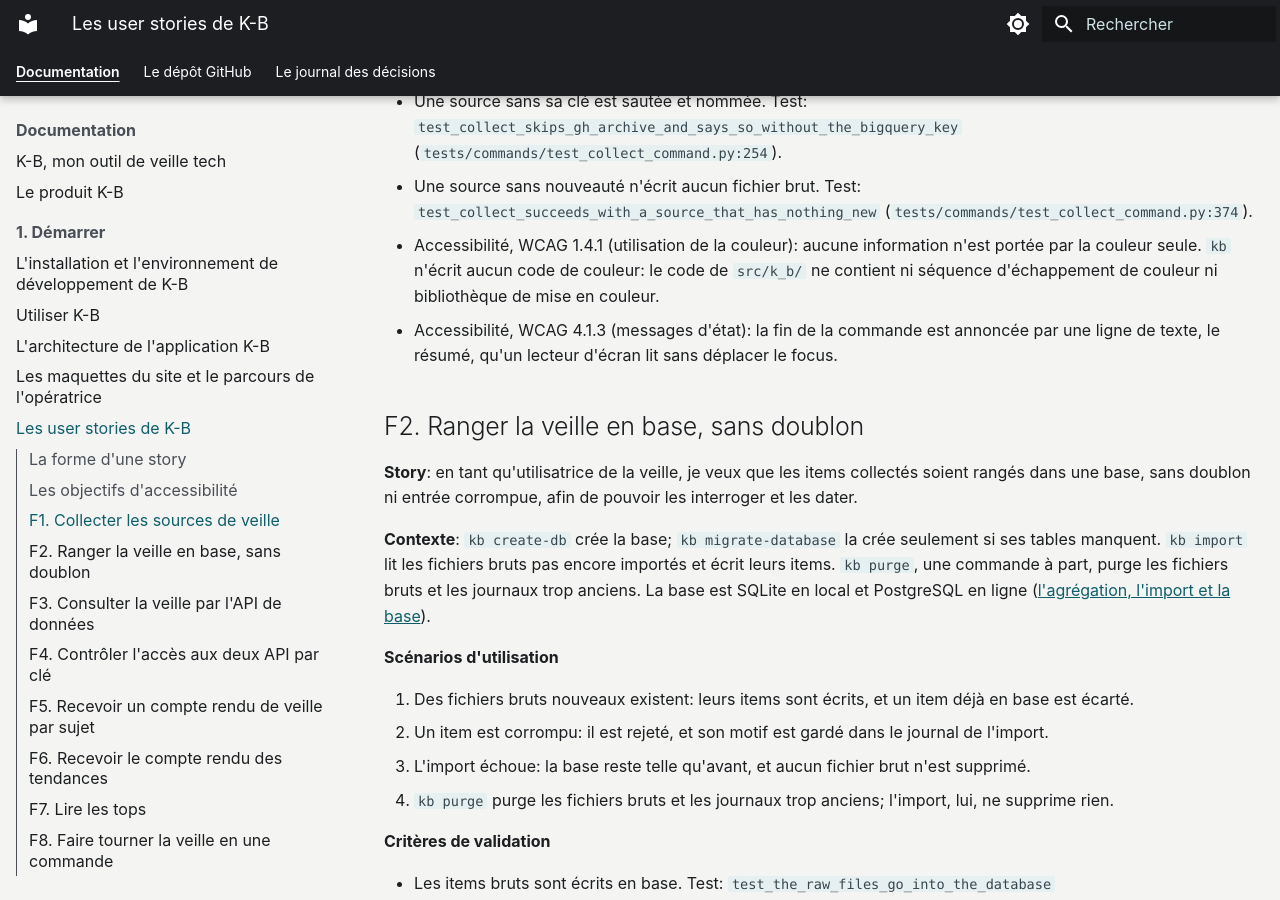
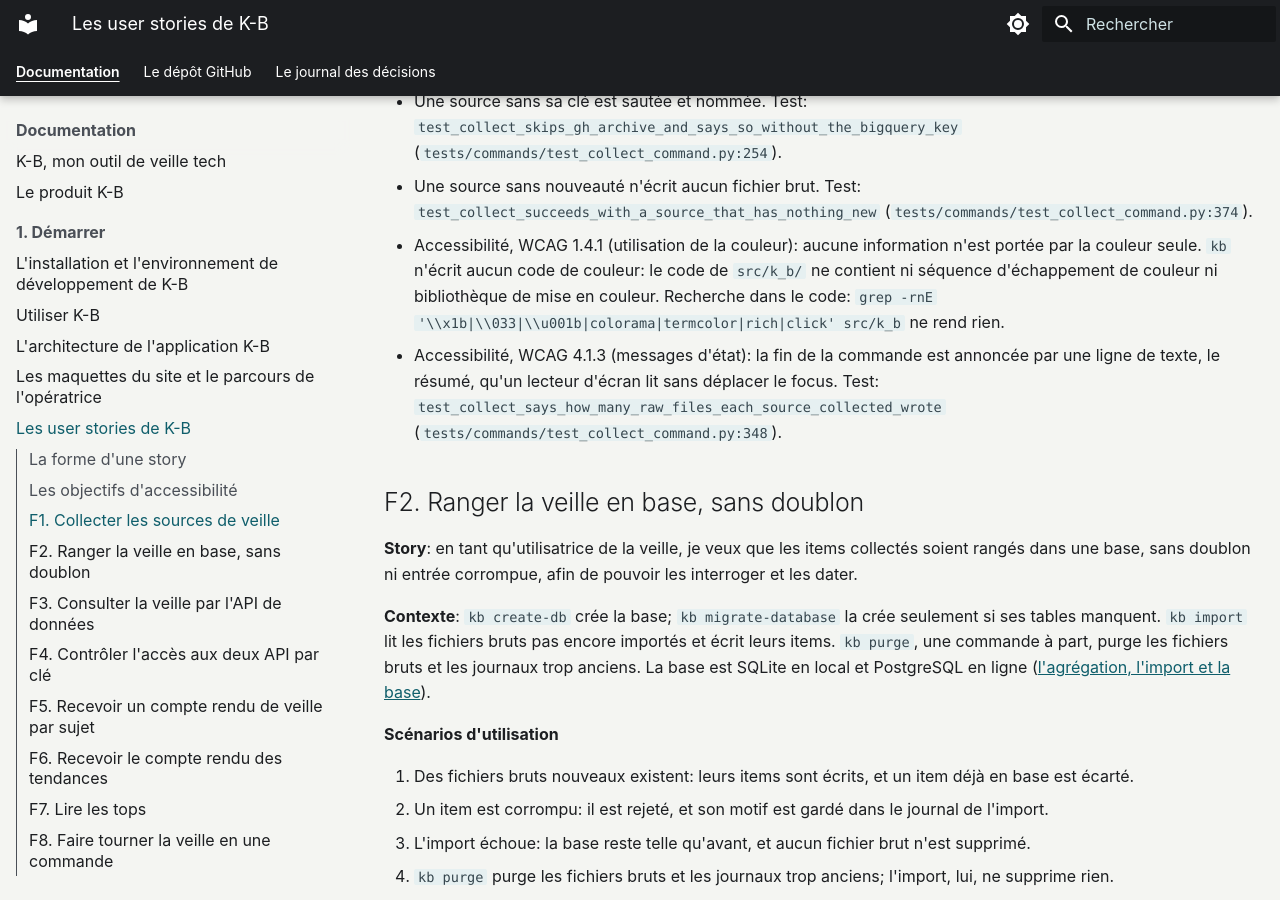
Before and after one commit to SabineLaurent/K-B, an MkDocs documentation site: the page built from documentation/user-stories.md, in a window 1280 px wide and 900 px high, scrolled down 2836 px. Built offline with MkDocs 1.6.1 and Material for MkDocs 9.7.7, drawn with Linux system fonts in a browser that asks for light colours; plug-ins that fetch from the network failed and are left out; some of the changed text lies outside the part shown.

Commit message:
docs: give F1 its proofs, the summary test for WCAG 4.1.3 and a search of the code for 1.4.1, say that a criterion comes with a test, a trial or a search of the code, and quote as q the five error messages of infra/README.md left in code (issue 705)

```diff
--- a/documentation/user-stories.md
+++ b/documentation/user-stories.md
@@ -42,9 +42,9 @@ Chaque story suit la forme <q>en tant que…, je veux…, afin de…</q>, puis d
 
 - **le contexte**: ce que fait K-B pour cette fonction, et les commandes ou les routes en jeu;
 - **les scénarios d'utilisation**: les cas que la fonction traite, y compris les cas d'erreur;
-- **les critères de validation**: ce qui doit être vrai pour que la story soit tenue, chacun avec le test automatisé
-    ou le relevé qui le vérifie. Les critères d'accessibilité en font partie: chacun nomme le critère des WCAG
-    qu'il applique.
+- **les critères de validation**: ce qui doit être vrai pour que la story soit tenue, chacun avec le test automatisé,
+    le relevé ou la recherche dans le code qui le vérifie. Les critères d'accessibilité en font partie: chacun nomme le
+    critère des WCAG qu'il applique.
 
 Une story qui n'a pas d'interface le dit dans ses critères.
 
@@ -98,9 +98,11 @@ dans le dossier de données.
     (`tests/commands/test_collect_command.py:374`).
 - Accessibilité, WCAG 1.4.1 (utilisation de la couleur): aucune information n'est portée par la couleur seule. `kb`
     n'écrit aucun code de couleur: le code de `src/k_b/` ne contient ni séquence d'échappement de couleur ni bibliothèque
-    de mise en couleur.
+    de mise en couleur. Recherche dans le code: `grep -rnE '\\x1b|\\033|\\u001b|colorama|termcolor|rich|click' src/k_b`
+    ne rend rien.
 - Accessibilité, WCAG 4.1.3 (messages d'état): la fin de la commande est annoncée par une ligne de texte, le résumé,
-    qu'un lecteur d'écran lit sans déplacer le focus.
+    qu'un lecteur d'écran lit sans déplacer le focus. Test:
+    `test_collect_says_how_many_raw_files_each_source_collected_wrote` (`tests/commands/test_collect_command.py:348`).
 
 ## F2. Ranger la veille en base, sans doublon
 
```
Also changed, not shown: infra/README.md (+5 -5 lines).
